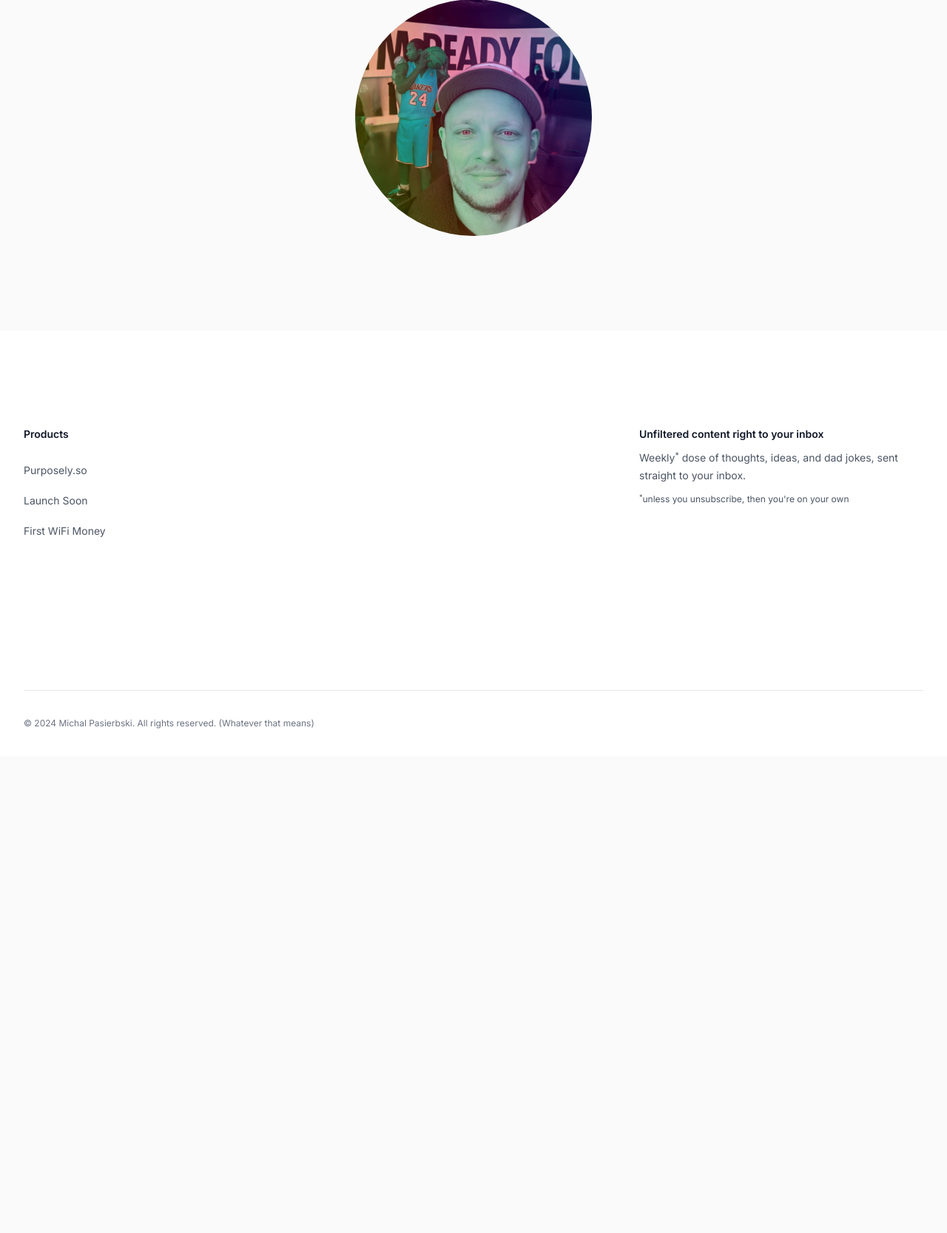
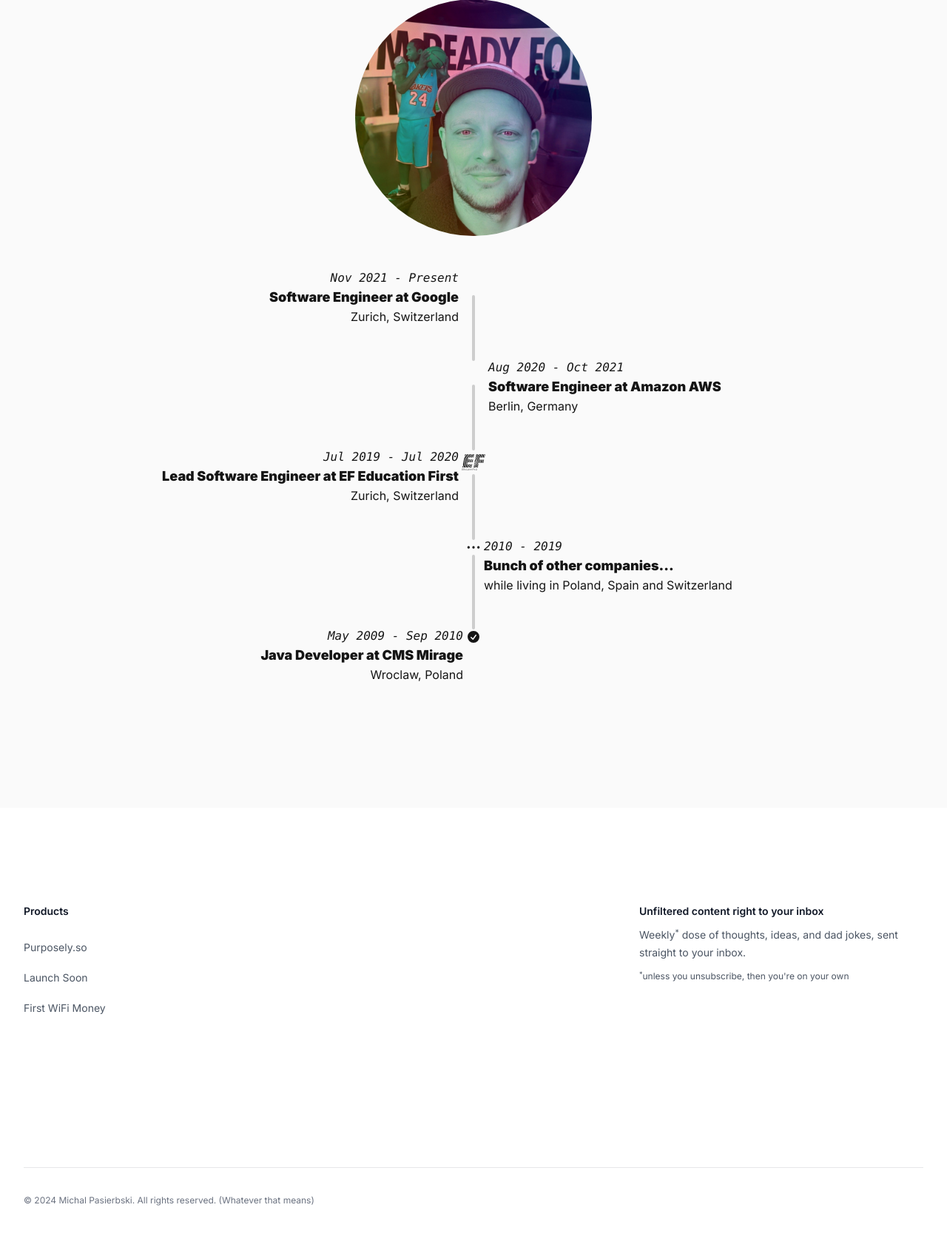
Before and after one commit to pasierb/notmichal, a Laravel app: page /about in a window 1280 px wide. Shown: the part 117-1784 px from the top of the page at 74% size. Before the commit the page ends 1102 px from the top, so only its background shows below. Run offline with Laravel 12, Linux system fonts and the light colour scheme; style sheets or scripts are compiled from the project's sources; some libraries are stand-ins or nearby versions; grey boxes are pictures that could not be loaded.

Commit message:
Add employment history

```diff
--- /dev/null
+++ b/app/View/Components/EmploymentHistory.php
@@ -0,0 +1,26 @@
+<?php
+
+namespace App\View\Components;
+
+use Closure;
+use Illuminate\Contracts\View\View;
+use Illuminate\View\Component;
+
+class EmploymentHistory extends Component
+{
+    /**
+     * Create a new component instance.
+     */
+    public function __construct()
+    {
+        //
+    }
+
+    /**
+     * Get the view / contents that represent the component.
+     */
+    public function render(): View|Closure|string
+    {
+        return view('components.employment-history');
+    }
+}
--- a/resources/views/about.blade.php
+++ b/resources/views/about.blade.php
@@ -2,4 +2,8 @@
     <div class="flex flex-col items-center">
         <img src="{{ asset('images/notmichal.png') }}" alt="Michal Unfiltered" class="w-full max-w-xs mx-4 rounded-full">
     </div>
+
+    <div class="mt-8">
+        <x-employment-history />
+    </div>
 </x-landing-layout>
--- /dev/null
+++ b/resources/views/components/employment-history.blade.php
@@ -0,0 +1,72 @@
+<ul class="timeline timeline-snap-icon max-md:timeline-compact timeline-vertical">
+    <li>
+    </li>
+    <li>
+        <div class="timeline-middle">
+            <x-fab-google class="w-8 h-8" />
+        </div>
+        <div class="timeline-start mb-10 md:text-end">
+            <time class="font-mono italic">Nov 2021 - Present</time>
+            <div class="text-lg font-black">Software Engineer at Google</div>
+            Zurich, Switzerland
+        </div>
+        <hr />
+    </li>
+    <li>
+        <hr />
+        <div class="timeline-middle">
+            <x-fab-aws class="w-8 h-8" />
+        </div>
+        <div class="timeline-end mb-10">
+            <time class="font-mono italic">
+                Aug 2020 - Oct 2021
+            </time>
+            <div class="text-lg font-black">Software Engineer at Amazon AWS</div>
+            Berlin, Germany
+        </div>
+        <hr />
+    </li>
+    <li>
+        <hr />
+        <div class="timeline-middle">
+            <img src="{{ asset('images/EF_logo.svg') }}" alt="EF Education First" class="w-8 h-8">
+        </div>
+        <div class="timeline-start mb-10 md:text-end">
+            <time class="font-mono italic">Jul 2019 - Jul 2020</time>
+            <div class="text-lg font-black">Lead Software Engineer at EF Education First</div>
+            Zurich, Switzerland
+        </div>
+        <hr />
+    </li>
+    <li>
+        <hr />
+        <div class="timeline-middle">
+            <svg xmlns="http://www.w3.org/2000/svg" viewBox="0 0 24 24" fill="currentColor" class="h-5 w-5">
+                <circle cx="4" cy="12" r="2" />
+                <circle cx="12" cy="12" r="2" />
+                <circle cx="20" cy="12" r="2" />
+            </svg>
+        </div>
+        <div class="timeline-end mb-10">
+            <time class="font-mono italic">2010 - 2019</time>
+            <div class="text-lg font-black">Bunch of other companies...</div>
+            while living in Poland, Spain and Switzerland
+        </div>
+        <hr />
+    </li>
+    <li>
+        <hr />
+        <div class="timeline-middle">
+            <svg xmlns="http://www.w3.org/2000/svg" viewBox="0 0 20 20" fill="currentColor" class="h-5 w-5">
+                <path fill-rule="evenodd"
+                    d="M10 18a8 8 0 100-16 8 8 0 000 16zm3.857-9.809a.75.75 0 00-1.214-.882l-3.483 4.79-1.88-1.88a.75.75 0 10-1.06 1.061l2.5 2.5a.75.75 0 001.137-.089l4-5.5z"
+                    clip-rule="evenodd" />
+            </svg>
+        </div>
+        <div class="timeline-start mb-10 md:text-end">
+            <time class="font-mono italic">May 2009 - Sep 2010</time>
+            <div class="text-lg font-black">Java Developer at CMS Mirage</div>
+            Wroclaw, Poland
+        </div>
+    </li>
+</ul>
```
Also changed, not shown: public/images/EF_logo.svg (added).
